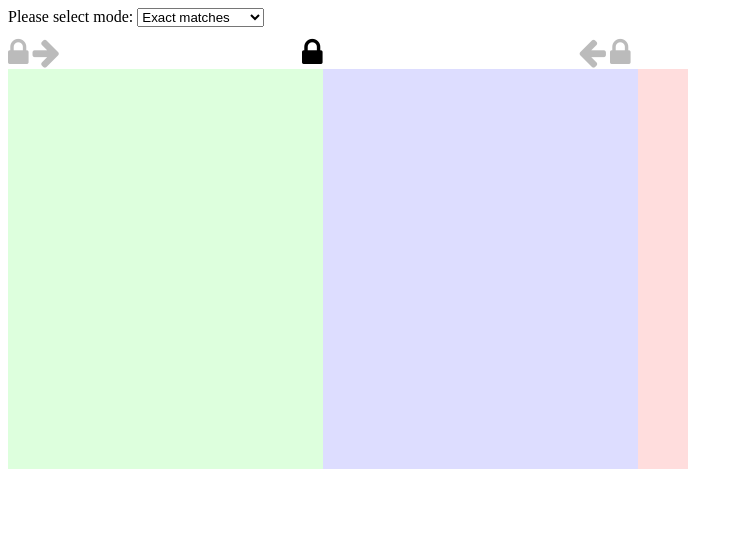
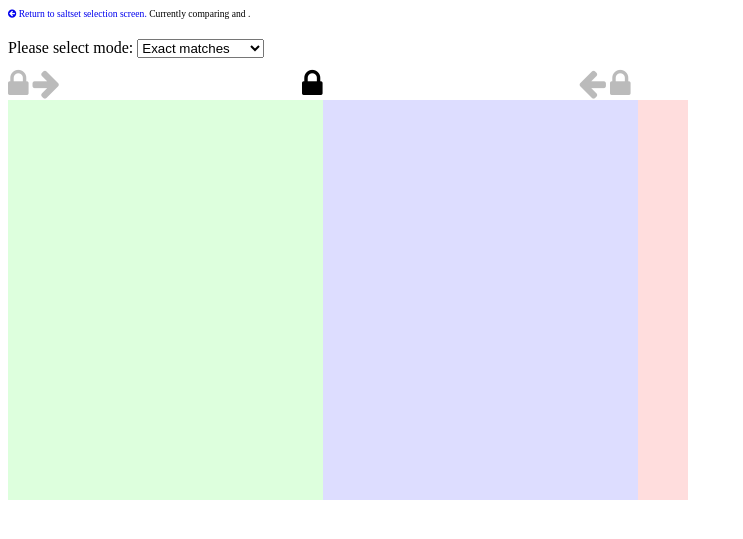
Before and after one commit to oerc-music/salt, a Python web app: template app/templates/instanceAlign.html in a window 1280 px wide. Shown: the top 539 px of the page, without its empty margins (0-743 px from the left). Run offline with Jinja, Linux system fonts and the light colour scheme; the template is opened without the code that fills it, so the values that code supplies are empty; some libraries are stand-ins or nearby versions.

Commit message:
Finish modularizing saltsets; add handy tooltips showing URIs corresponding to labels

```diff
--- a/app/static/instanceAlign.css
+++ b/app/static/instanceAlign.css
@@ -6,6 +6,23 @@
 
 #listWrapper {
     overflow:hidden;
+}
+
+#saltsets {
+    font-size:60%;
+    margin-bottom:20px;
+}
+
+#saltsets a {
+    text-decoration:none;
+}
+
+#saltsets #saltsetA {
+    background:#ddffdd;
+}
+
+#saltsets #saltsetB {
+    background:#ddddff;
 }
 
 #left {
@@ -120,13 +137,13 @@
 
 #rightSelected {
     position:absolute;
-    left:45%;
+    left:31.5%;
     color:#333399;
 }
 
 #selectedScore {
     position:absolute;
-    left:90%;
+    left:63%;
     color:#993333;
 }
 
--- a/app/static/instanceAlign.js
+++ b/app/static/instanceAlign.js
@@ -7,6 +7,20 @@ var DELAY = 250, clicks = 0, timer = null;
 
 // websocket variable (initialized in $(document).ready
 var socket
+
+
+
+function getParameterByName(name) {
+    name = name.replace(/[\[]/, "\\[").replace(/[\]]/, "\\]");
+    var regex = new RegExp("[\\?&]" + name + "=([^&#]*)"),
+        results = regex.exec(location.search);
+    return results === null ? "" : decodeURIComponent(results[1].replace(/\+/g, " "));
+}
+
+function populateSaltsetIndicators() {
+    $("#saltsetA").html(getParameterByName("saltsetA"));
+    $("#saltsetB").html(getParameterByName("saltsetB"));
+}
 
 function handleHighlights() {
     var mA = $('#modeSelector').val();
@@ -216,9 +230,9 @@ function refreshLists() {
         }
         // 3. Populate the left and right list with the IDs and names from the fuzz object
         newLeftHTML += '<div class="scrollitem'+altString+'" id="' + fuzz[mA][match]["lefturi"] +
-                        '">' + fuzz[mA][match]["leftlabel"] + '</div>\n';
+                        '" title="' + fuzz[mA][match]["lefturi"] + '">' + fuzz[mA][match]["leftlabel"] + '</div>\n';
         newRightHTML += '<div class="scrollitem'+altString+'"+ id="' + fuzz[mA][match]["righturi"] +
-                        '">' + fuzz[mA][match]["rightlabel"] + '</div>\n';
+                        '" title="' + fuzz[mA][match]["righturi"] + '">' + fuzz[mA][match]["rightlabel"] + '</div>\n';
         if(mode === "displayDecisions") {
             newScoresHTML += '<div class="scrollitem'+altString+'" title="'+ fuzz[mA][match]["reason"] + '">' + fuzz[mA][match]["reason"] + '&nbsp;</div>\n';
         } else {
@@ -286,7 +300,7 @@ function modalAdjust() {
 
 $(document).ready(function() {
     // initialize stuff
-    handleLocks(); handleScrolling(); refreshLists(); handleConfirmDispute();
+    populateSaltsetIndicators(); handleLocks(); handleScrolling(); refreshLists(); handleConfirmDispute();
 
     // set up websocket
    socket=io.connect('http://' + document.domain + ':' + location.port);
--- a/app/templates/instanceAlign.html
+++ b/app/templates/instanceAlign.html
@@ -16,6 +16,9 @@
         <title>SALT: Semantic Alignment Tool</title>
     </head>
     <body>
+        <div id="saltsets">
+            <a href="/"><i class="fa fa-arrow-circle-left"></i> Return to saltset selection screen.</a> Currently comparing <span id="saltsetA"> </span> and <span id="saltsetB"> </span>.
+        </div>
         <div class="algselector">
             Please select mode:
             <select id="modeSelector" onChange="refreshLists()">
```
Also changed, not shown: app/templates/index.html (+15 -12 lines), app/views.py (+7 -5 lines), 3 other files.
